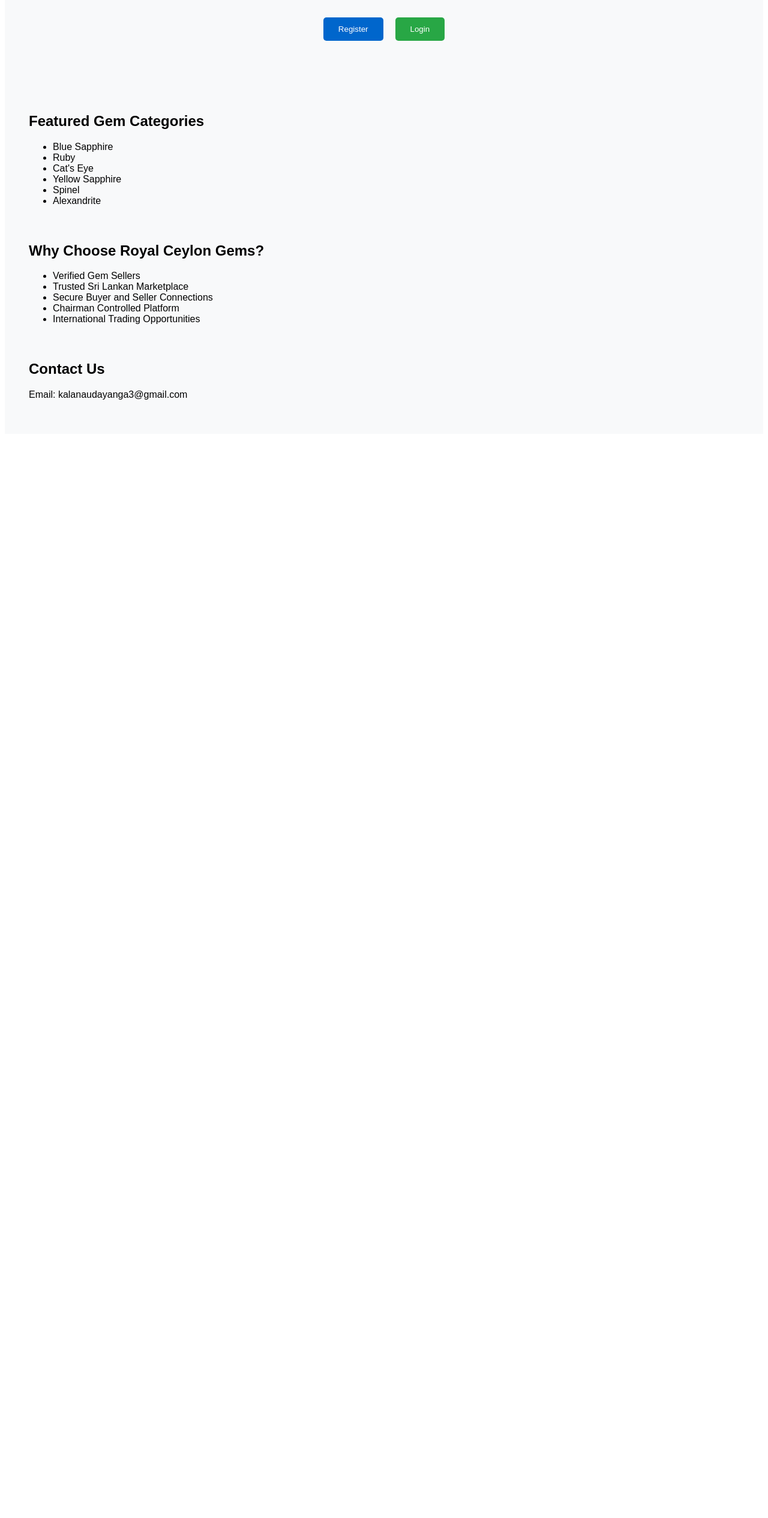
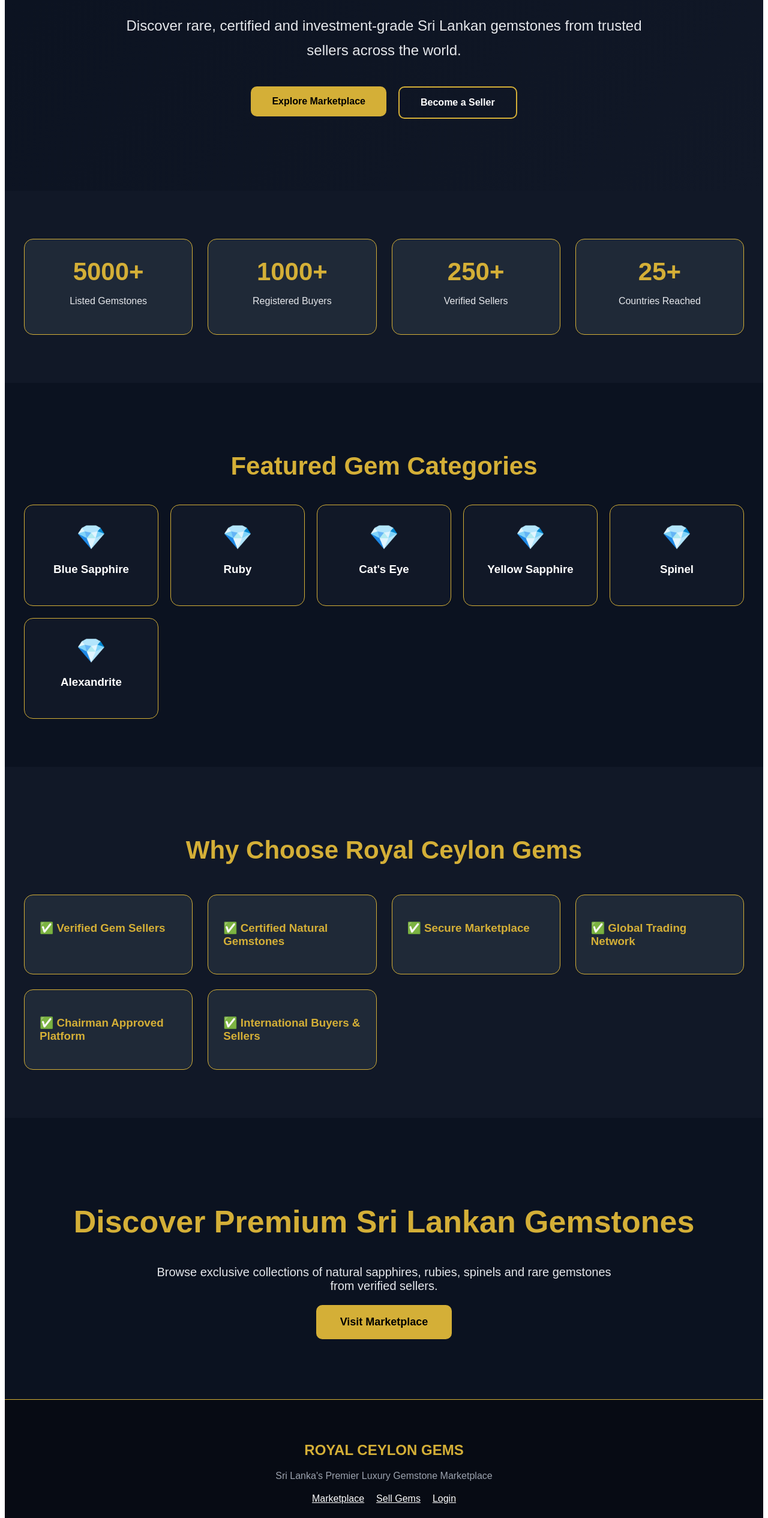
Before and after one commit to ceylongemmarket/Ceylon-gem-market, a Next.js app: page / in a window 1280 px wide. Shown: the part 267-2797 px from the top of the page at 60% size. Before the commit the page ends 998 px from the top, so only its background shows below. Built offline with nearby package versions, Linux system fonts and the light colour scheme.

Commit message:
feat: redesign homepage with luxury gemstone marketplace UI

```diff
--- a/app/page.tsx
+++ b/app/page.tsx
@@ -2,104 +2,373 @@ export default function Home() {
   return (
     <main
       style={{
-        padding: "40px",
+        background: "#0B1220",
+        color: "#FFFFFF",
+        minHeight: "100vh",
         fontFamily: "Arial, sans-serif",
-        backgroundColor: "#f8f9fa",
-        minHeight: "100vh",
       }}
     >
+      {/* Hero Section */}
       <section
         style={{
+          padding: "120px 30px",
           textAlign: "center",
-          padding: "60px 20px",
+          background:
+            "linear-gradient(135deg, #0B1220 0%, #111827 100%)",
         }}
       >
         <h1
           style={{
-            fontSize: "48px",
-            color: "#0d3b66",
+            fontSize: "72px",
+            color: "#D4AF37",
+            marginBottom: "20px",
+            fontWeight: "bold",
           }}
         >
-          Royal Ceylon Gems
+          ROYAL CEYLON GEMS
         </h1>
 
         <p
           style={{
-            fontSize: "20px",
-            color: "#555",
+            fontSize: "24px",
+            maxWidth: "900px",
+            margin: "0 auto",
+            color: "#E5E7EB",
+            lineHeight: "1.7",
           }}
         >
-          Sri Lanka's Trusted Online Gemstone Marketplace
+          Discover rare, certified and investment-grade Sri Lankan
+          gemstones from trusted sellers across the world.
         </p>
 
         <div
           style={{
-            marginTop: "30px",
+            marginTop: "40px",
             display: "flex",
             justifyContent: "center",
             gap: "20px",
+            flexWrap: "wrap",
           }}
         >
+          <a href="/marketplace">
+            <button
+              style={{
+                background: "#D4AF37",
+                color: "#000",
+                border: "none",
+                padding: "16px 35px",
+                borderRadius: "10px",
+                fontWeight: "bold",
+                cursor: "pointer",
+                fontSize: "16px",
+              }}
+            >
+              Explore Marketplace
+            </button>
+          </a>
+
           <a href="/register">
             <button
               style={{
-                padding: "12px 25px",
-                backgroundColor: "#0066cc",
-                color: "white",
-                border: "none",
-                borderRadius: "5px",
+                background: "transparent",
+                color: "#FFFFFF",
+                border: "2px solid #D4AF37",
+                padding: "16px 35px",
+                borderRadius: "10px",
+                fontWeight: "bold",
+                cursor: "pointer",
+                fontSize: "16px",
               }}
             >
-              Register
-            </button>
-          </a>
-
-          <a href="/login">
-            <button
-              style={{
-                padding: "12px 25px",
-                backgroundColor: "#28a745",
-                color: "white",
-                border: "none",
-                borderRadius: "5px",
-              }}
-            >
-              Login
+              Become a Seller
             </button>
           </a>
         </div>
       </section>
 
-      <section style={{ marginTop: "60px" }}>
-        <h2>Featured Gem Categories</h2>
+      {/* Statistics */}
+      <section
+        style={{
+          padding: "80px 30px",
+          background: "#111827",
+        }}
+      >
+        <div
+          style={{
+            display: "grid",
+            gridTemplateColumns:
+              "repeat(auto-fit, minmax(220px, 1fr))",
+            gap: "25px",
+            maxWidth: "1200px",
+            margin: "0 auto",
+          }}
+        >
+          {[
+            ["5000+", "Listed Gemstones"],
+            ["1000+", "Registered Buyers"],
+            ["250+", "Verified Sellers"],
+            ["25+", "Countries Reached"],
+          ].map(([value, label]) => (
+            <div
+              key={label}
+              style={{
+                background: "#1F2937",
+                padding: "30px",
+                borderRadius: "15px",
+                textAlign: "center",
+                border: "1px solid #D4AF37",
+              }}
+            >
+              <h2
+                style={{
+                  color: "#D4AF37",
+                  fontSize: "42px",
+                  margin: 0,
+                }}
+              >
+                {value}
+              </h2>
 
-        <ul>
-          <li>Blue Sapphire</li>
-          <li>Ruby</li>
-          <li>Cat's Eye</li>
-          <li>Yellow Sapphire</li>
-          <li>Spinel</li>
-          <li>Alexandrite</li>
-        </ul>
+              <p
+                style={{
+                  color: "#E5E7EB",
+                }}
+              >
+                {label}
+              </p>
+            </div>
+          ))}
+        </div>
       </section>
 
-      <section style={{ marginTop: "60px" }}>
-        <h2>Why Choose Royal Ceylon Gems?</h2>
+      {/* Categories */}
+      <section
+        style={{
+          padding: "80px 30px",
+          maxWidth: "1200px",
+          margin: "0 auto",
+        }}
+      >
+        <h2
+          style={{
+            textAlign: "center",
+            color: "#D4AF37",
+            fontSize: "42px",
+          }}
+        >
+          Featured Gem Categories
+        </h2>
 
-        <ul>
-          <li>Verified Gem Sellers</li>
-          <li>Trusted Sri Lankan Marketplace</li>
-          <li>Secure Buyer and Seller Connections</li>
-          <li>Chairman Controlled Platform</li>
-          <li>International Trading Opportunities</li>
-        </ul>
+        <div
+          style={{
+            display: "grid",
+            gridTemplateColumns:
+              "repeat(auto-fit, minmax(220px, 1fr))",
+            gap: "20px",
+            marginTop: "40px",
+          }}
+        >
+          {[
+            "Blue Sapphire",
+            "Ruby",
+            "Cat's Eye",
+            "Yellow Sapphire",
+            "Spinel",
+            "Alexandrite",
+          ].map((gem) => (
+            <div
+              key={gem}
+              style={{
+                background: "#111827",
+                padding: "30px",
+                textAlign: "center",
+                borderRadius: "15px",
+                border: "1px solid #D4AF37",
+              }}
+            >
+              <div
+                style={{
+                  fontSize: "40px",
+                  marginBottom: "15px",
+                }}
+              >
+                💎
+              </div>
+
+              <h3>{gem}</h3>
+            </div>
+          ))}
+        </div>
       </section>
 
-      <section style={{ marginTop: "60px" }}>
-        <h2>Contact Us</h2>
+      {/* Why Choose Us */}
+      <section
+        style={{
+          padding: "80px 30px",
+          background: "#111827",
+        }}
+      >
+        <h2
+          style={{
+            textAlign: "center",
+            color: "#D4AF37",
+            fontSize: "42px",
+            marginBottom: "50px",
+          }}
+        >
+          Why Choose Royal Ceylon Gems
+        </h2>
 
-        <p>Email: kalanaudayanga3@gmail.com</p>
+        <div
+          style={{
+            maxWidth: "1200px",
+            margin: "0 auto",
+            display: "grid",
+            gridTemplateColumns:
+              "repeat(auto-fit, minmax(250px, 1fr))",
+            gap: "25px",
+          }}
+        >
+          {[
+            "Verified Gem Sellers",
+            "Certified Natural Gemstones",
+            "Secure Marketplace",
+            "Global Trading Network",
+            "Chairman Approved Platform",
+            "International Buyers & Sellers",
+          ].map((item) => (
+            <div
+              key={item}
+              style={{
+                background: "#1F2937",
+                padding: "25px",
+                borderRadius: "15px",
+                border: "1px solid #D4AF37",
+              }}
+            >
+              <h3
+                style={{
+                  color: "#D4AF37",
+                }}
+              >
+                ✅ {item}
+              </h3>
+            </div>
+          ))}
+        </div>
       </section>
+
+      {/* CTA */}
+      <section
+        style={{
+          padding: "100px 30px",
+          textAlign: "center",
+        }}
+      >
+        <h2
+          style={{
+            fontSize: "52px",
+            color: "#D4AF37",
+          }}
+        >
+          Discover Premium Sri Lankan Gemstones
+        </h2>
+
+        <p
+          style={{
+            color: "#E5E7EB",
+            fontSize: "20px",
+            maxWidth: "800px",
+            margin: "20px auto",
+          }}
+        >
+          Browse exclusive collections of natural sapphires,
+          rubies, spinels and rare gemstones from verified sellers.
+        </p>
+
+        <a href="/marketplace">
+          <button
+            style={{
+              background: "#D4AF37",
+              color: "#000",
+              border: "none",
+              padding: "18px 40px",
+              borderRadius: "10px",
+              fontWeight: "bold",
+              fontSize: "18px",
+              cursor: "pointer",
+            }}
+          >
+            Visit Marketplace
+          </button>
+        </a>
+      </section>
+
+      {/* Footer */}
+      <footer
+        style={{
+          background: "#070B14",
+          padding: "50px 30px",
+          textAlign: "center",
+          borderTop: "1px solid #D4AF37",
+        }}
+      >
+        <h2
+          style={{
+            color: "#D4AF37",
+          }}
+        >
+          ROYAL CEYLON GEMS
+        </h2>
+
+        <p
+          style={{
+            color: "#9CA3AF",
+          }}
+        >
+          Sri Lanka's Premier Luxury Gemstone Marketplace
+        </p>
+
+        <div
+          style={{
+            marginTop: "20px",
+            display: "flex",
+            justifyContent: "center",
+            gap: "20px",
+            flexWrap: "wrap",
+          }}
+        >
+          <a
+            href="/marketplace"
+            style={{ color: "#FFFFFF" }}
+          >
+            Marketplace
+          </a>
+
+          <a
+            href="/register"
+            style={{ color: "#FFFFFF" }}
+          >
+            Sell Gems
+          </a>
+
+          <a
+            href="/login"
+            style={{ color: "#FFFFFF" }}
+          >
+            Login
+          </a>
+        </div>
+
+        <p
+          style={{
+            marginTop: "30px",
+            color: "#6B7280",
+          }}
+        >
+          © 2026 Royal Ceylon Gems. All Rights Reserved.
+        </p>
+      </footer>
     </main>
   );
 }
```
